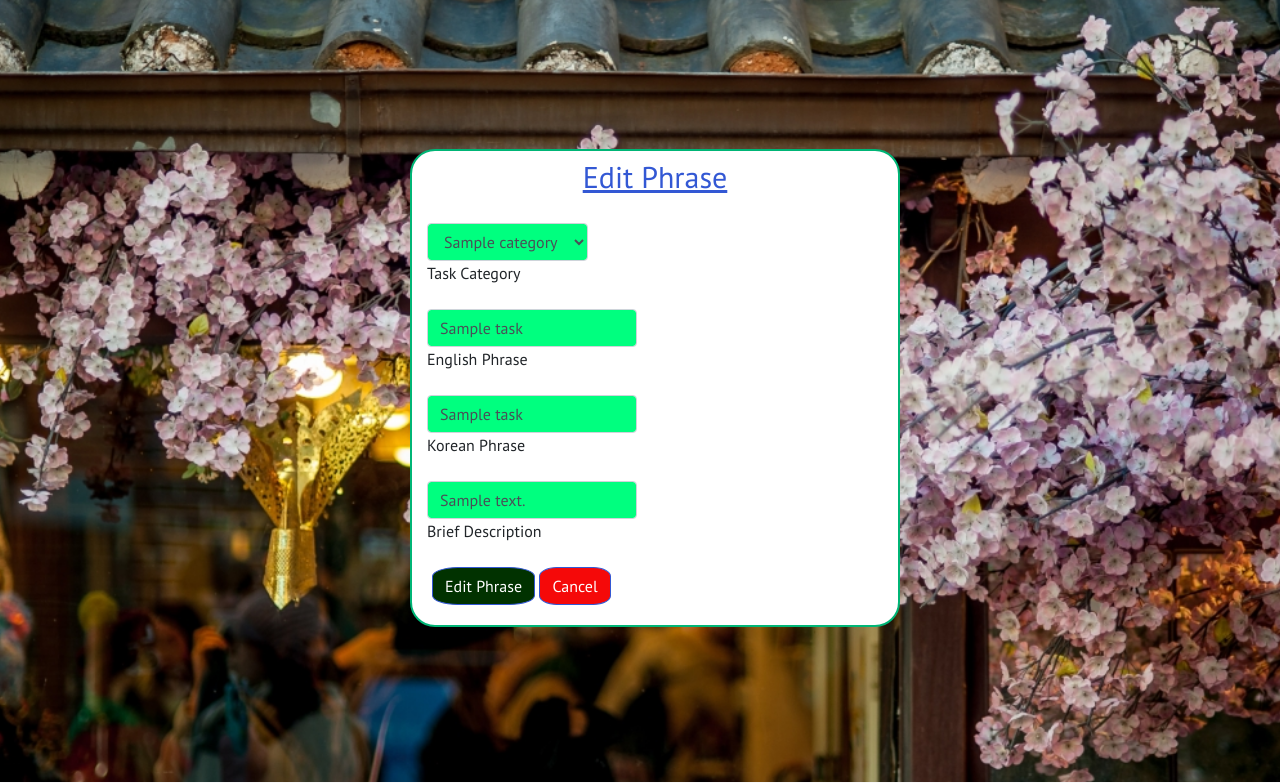
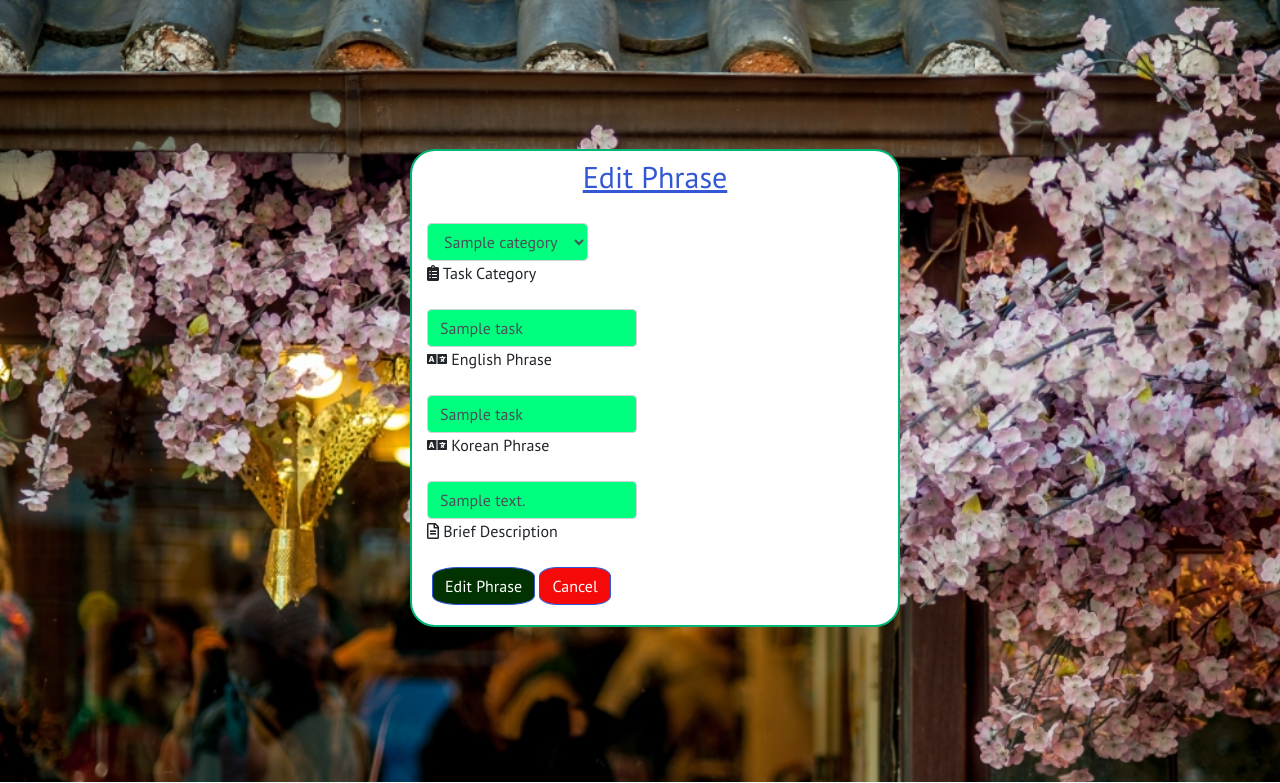
Before and after one commit to JHR1986/johnhenryroche-ms3-fitnessfuel, a Flask app: template templates/edit_task.html in a window 1280 px wide. Shown: the part 126-909 px from the top of the page. Run offline with Flask 2, Linux system fonts and the light colour scheme; the template is opened without the code that fills it: most values are stand-ins (such as "Sample title", 1, 10 or a date in 2020); some libraries are stand-ins or nearby versions.

Commit message:
Update maxlength for entry fields in edit task page

```diff
--- a/templates/edit_task.html
+++ b/templates/edit_task.html
@@ -22,13 +22,13 @@
                                 {% endif %}
                                 {% endfor %}
                             </select>
-                            <label for="category_name">Task Category</label>
+                            <label for="category_name"><i class="fas fa-clipboard-list"></i> Task Category</label>
                         </div>
                     </div>
                     <div class="row">
                         <div class="form-group input-area">
                             <input type="text" class="form-control green-text" id="english_name" name="english_name"
-                                minlength="2" maxlength="20" value="{{ task.english_name }}" placeholder="English Name"
+                                minlength="5" maxlength="50" value="{{ task.english_name }}" placeholder="English Name"
                                 required>
                             <div class="valid-feedback">
                                 Looks good!
@@ -36,26 +36,26 @@
                             <div class="invalid-feedback">
                                 Please enter English phrase.
                             </div>
-                            <label for="english_name">English Phrase</label>
+                            <label for="english_name"><i class="fas fa-language"></i> English Phrase</label>
                         </div>
                     </div>
                     <div class="row">
                         <div class="form-group input-area">
-                            <input type="text" class="form-control green-text" id="korean_name" name="korean_name" minlength="2"
-                                maxlength="20" value="{{ task.korean_name }}" placeholder="Korean Name" required>
+                            <input type="text" class="form-control green-text" id="korean_name" name="korean_name" minlength="5"
+                                maxlength="50" value="{{ task.korean_name }}" placeholder="Korean Name" required>
                             <div class="valid-feedback">
                                 Looks good!
                             </div>
                             <div class="invalid-feedback textp">
                                 Please enter Korean phrase.
                             </div>
-                            <label for="korean_name">Korean Phrase</label>
+                            <label for="korean_name"><i class="fas fa-language"></i> Korean Phrase</label>
                         </div>
                     </div>
                     <div class="row">
                         <div class="form-group input-area">
                             <input type="text" class="form-control green-text" id="brief_description" name="brief_description"
-                                minlength="5" maxlength="40" value="{{ task.brief_description }}"
+                                minlength="5" maxlength="50" value="{{ task.brief_description }}"
                                 placeholder="Brief Description" required>
                             <div class="valid-feedback">
                                 Looks good!
@@ -63,7 +63,7 @@
                             <div class="invalid-feedback">
                                 Please enter Brief Description of Word.
                             </div>
-                            <label for="brief_description">Brief Description</label>
+                            <label for="brief_description"><i class="far fa-file-alt"></i> Brief Description</label>
                         </div>
                     </div>
                     <!-- Submit Button - edit_task.html -->
```
